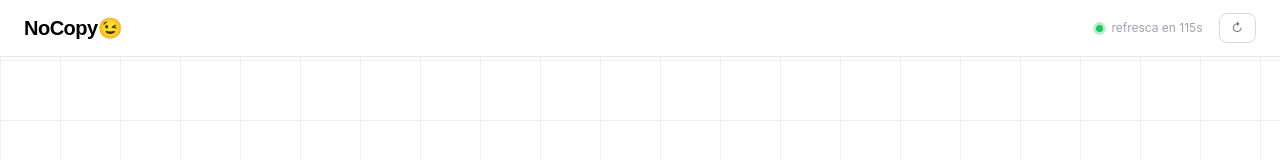
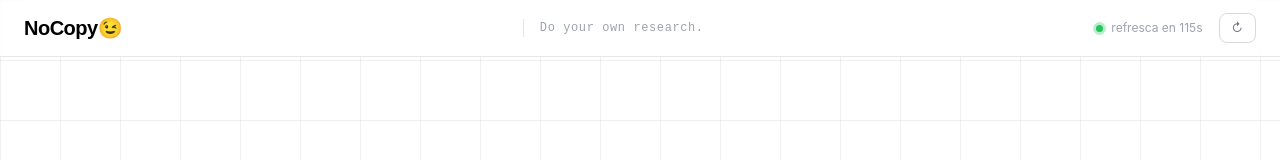
Before and after one commit to mentitaa/nocopy, a Next.js app: page / in a window 1280 px wide. Shown: the top 160 px of the page. Built offline with nearby package versions, Linux system fonts and the light colour scheme; no server answers.

Commit message:
feat: add navbar tagline

```diff
--- a/app/components/Dashboard.tsx
+++ b/app/components/Dashboard.tsx
@@ -20,6 +20,17 @@ function Navbar({ countdown, onRefresh, loading }: { countdown: number; onRefres
         <a href="/" className="font-display font-bold text-xl tracking-tight text-black">
           NoCopy😉
         </a>
+        <span style={{
+          fontSize: '12px',
+          color: '#9ca3af',
+          fontFamily: 'monospace',
+          letterSpacing: '0.05em',
+          borderLeft: '1px solid #e5e7eb',
+          paddingLeft: '16px',
+          marginLeft: '8px',
+        }}>
+          Do your own research.
+        </span>
         <div className="flex items-center gap-4">
           <div className="flex items-center gap-2 text-gray-400 text-xs font-mono">
             <span className="live-dot" />
```
